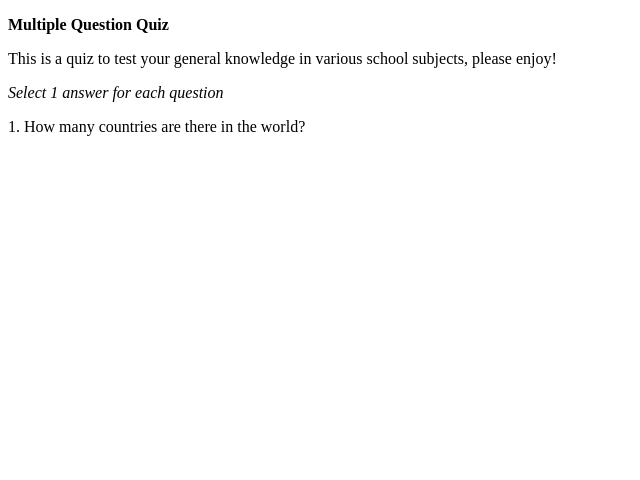
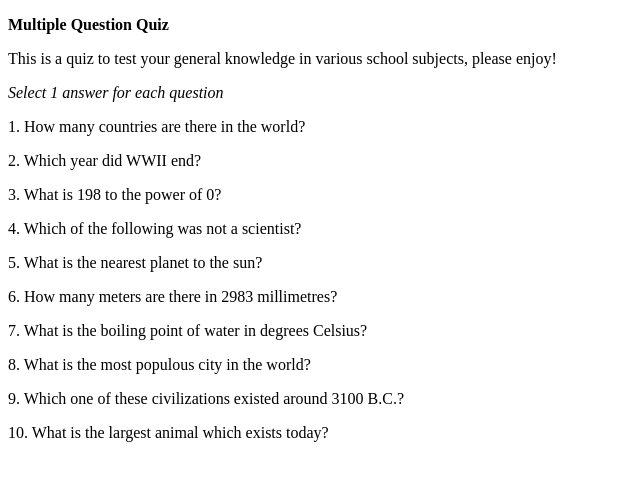
Before and after one commit to BennyBoi96/BennyBoi96.github.io, a plain HTML site: page index.html in a window 1280 px wide. Shown: the whole page, without its empty margins (0-640 px from the left). Drawn offline with Linux system fonts and the light colour scheme.

Commit message:
Update index.html

```diff
--- a/index.html
+++ b/index.html
@@ -17,6 +17,25 @@
     <p><i>Select 1 answer for each question</i></p>
 
     <p>1. How many countries are there in the world?</p>
+
+    <p>2. Which year did WWII end?</p>
+
+    <p>3. What is 198 to the power of 0?</p>
+
+    <p>4. Which of the following was not a scientist?</p>
+
+    <p>5. What is the nearest planet to the sun?</p>
+
+    <p>6. How many meters are there in 2983 millimetres?</p>
+
+    <p>7. What is the boiling point of water in degrees Celsius?</p>
+
+    <p>8. What is the most populous city in the world?</p>
+
+    <p>9. Which one of these civilizations existed around 3100 B.C.?</p>
+
+    <p>10. What is the largest animal which exists today?</p>
+
 </body>
 
 </html>
```
